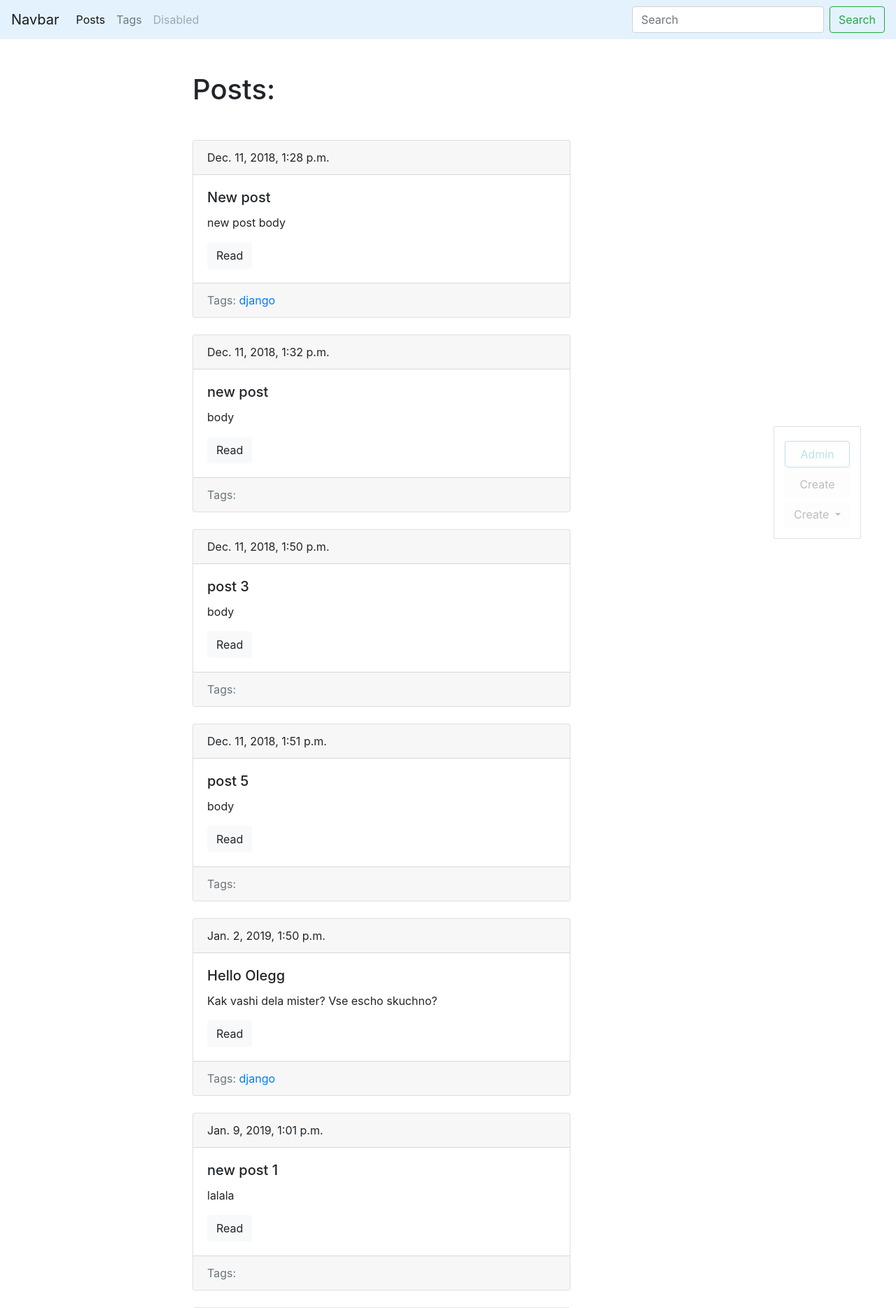
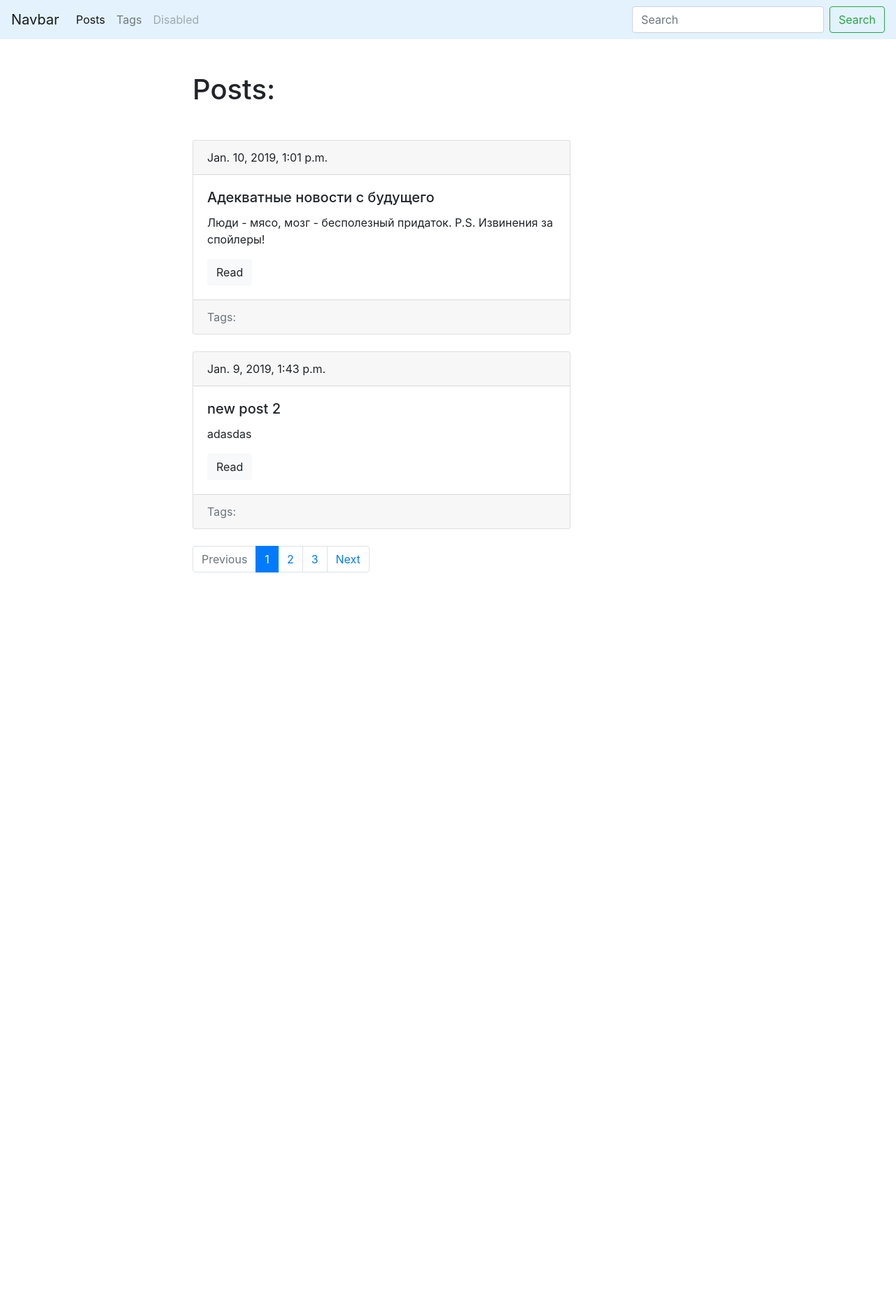
Before and after one commit to Xardkor/Django, a Django app: page /blog/ in a window 1280 px wide. Shown: the top 1869 px of the page at 70% size. After the commit the page ends 818 px from the top, so only its background shows below. Run offline with Django 3.2, Linux system fonts and the light colour scheme; data comes from the database, SQL or seed files in the repository; both versions use the stored data as it was after the commit; some libraries are stand-ins or nearby versions.

Commit message:
this is: a superuser was added, mere mortals were restricted, and pagination was added!!

```diff
--- a/app/blogengine/blog/models.py
+++ b/app/blogengine/blog/models.py
@@ -34,6 +34,10 @@ class Post(models.Model):
     def __str__(self):
         return self.title
 
+    class Meta:
+        ordering = ['-date_pub']
+
+
 class Tag(models.Model):
     title = models.CharField(max_length=50)
     slug = models.SlugField(max_length=50, unique=True)
@@ -49,3 +53,6 @@ class Tag(models.Model):
 
     def __str__(self):
         return '{}'.format(self.title)
+
+    class Meta:
+        ordering = ['title']
--- a/app/blogengine/blog/templates/blog/index.html
+++ b/app/blogengine/blog/templates/blog/index.html
@@ -7,7 +7,7 @@
 
 {% block content %}
     <h1 class="mb-5"> Posts: </h1>
-    {% for post in posts %}
+    {% for post in page_object.object_list %}
         {% include 'blog/includes/post_card_template.html' %}
     {% endfor %}
 {% endblock %}
--- a/app/blogengine/blog/views.py
+++ b/app/blogengine/blog/views.py
@@ -6,12 +6,35 @@ from django.views.generic import View
 from .models import Post, Tag
 from .utils import *
 from .forms import TagForm, PostForm
+from django.contrib.auth.mixins import LoginRequiredMixin
+from django.core.paginator import Paginator
 
 
-def posts_list(requests):
+def posts_list(request):
+    posts = Post.objects.all()
+    paginator = Paginator(posts, 2)
+    page_number = request.GET.get('page', 1)
+    page = paginator.get_page(page_number)
 
-    posts = Post.objects.all()
-    return render(requests, 'blog/index.html', context={'posts': posts})
+    is_paginated = page.has_other_pages()
+
+    if page.has_previous():
+        prev_url = '?page={}'.format(page.previous_page_number())
+    else:
+        prev_url = ''
+    if page.has_next():
+        next_url = '?page={}'.format(page.next_page_number())
+    else:
+        next_url= ''
+
+    context = {
+        'page_object': page,
+        'is_paginated': is_paginated,
+        'next_url': next_url,
+        'prev_url': prev_url
+    }
+
+    return render(request, 'blog/index.html', context=context)
 
 
 class PostDetail(ObjectDetailMixin, View):
@@ -20,20 +43,27 @@ class PostDetail(ObjectDetailMixin, View):
     template = 'blog/post_detail.html'
 
 
-class PostCreate(ObjectCreateMixin, View):
+class PostCreate(LoginRequiredMixin, ObjectCreateMixin, View):
 
     form_model = PostForm
     template = 'blog/post_create_form.html'
+    raise_exception = True
 
-class PostUpdate(ObjectUpdateMixin, View):
+
+class PostUpdate(LoginRequiredMixin, ObjectUpdateMixin, View):
+
     model = Post
     model_form = PostForm
     template = 'blog/post_update_form.html'
+    raise_exception = True
 
-class PostDelete(ObjectDeleteMixin, View):
+
+class PostDelete(LoginRequiredMixin, ObjectDeleteMixin, View):
+
     model = Post
     template = 'blog/post_delete_form.html'
     redirect_url = 'posts_list_url'
+    raise_exception = True
 
 
 def tags_list(request):
@@ -46,26 +76,25 @@ class TagDetail(ObjectDetailMixin, View):
     model = Tag
     template = 'blog/tag_detail.html'
 
-class TagUpdate(ObjectUpdateMixin, View):
+
+class TagUpdate(LoginRequiredMixin, ObjectUpdateMixin, View):
+
     model = Tag
     model_form = TagForm
     template = 'blog/tag_update_form.html'
+    raise_exception = True
 
-class TagDelete(ObjectDeleteMixin, View):
+
+class TagDelete(LoginRequiredMixin, ObjectDeleteMixin, View):
+
     model = Tag
     template = 'blog/tag_delete_form.html'
     redirect_url = 'tags_list_url'
-    # def get(self, request, slug):
-    #     tag = Tag.objects.get(slug__iexact=slug)
-    #     return render(request, 'blog/tag_delete_form.html', context={'tag': tag})
-    #
-    # def post(self, request, slug):
-    #     tag = Tag.objects.get(slug__iexact=slug)
-    #     tag.delete()
-    #     return redirect(reverse('tags_list_url'))
+    raise_exception = True
 
 
-class TagCreate(ObjectCreateMixin, View):
+class TagCreate(LoginRequiredMixin, ObjectCreateMixin, View):
 
     form_model = TagForm
     template = 'blog/tag_create.html'
+    raise_exception = True
--- a/app/blogengine/blogengine/urls.py
+++ b/app/blogengine/blogengine/urls.py
@@ -19,7 +19,11 @@ from django.urls import include
 
 # from.views import hello
 # http://localhost:5000/blog/some-title
+
+from .views import redirect_blog
+
 urlpatterns = [
+    path('', redirect_blog),
     path('admin/', admin.site.urls),
     path("blog/", include('blog.urls'))
 ]
--- a/app/blogengine/blogengine/views.py
+++ b/app/blogengine/blogengine/views.py
@@ -1,4 +1,5 @@
 from django.http import HttpResponse
+from django.shortcuts import redirect
 
-def hello(request):
-    return HttpResponse("<h1>Hello world</h1>")
+def redirect_blog(request):
+    return redirect('posts_list_url', permanent=True)
--- a/app/blogengine/templates/base.html
+++ b/app/blogengine/templates/base.html
@@ -53,14 +53,46 @@
                 {% block content %}
                     There is no any content for you
                 {% endblock %}
+
+                {% if is_paginated %}
+                    <nav aria-label="...">
+                        <ul class="pagination">
+                            <li class="page-item {% if not prev_url %} disabled {% endif %}">
+                                <a class="page-link" href="{{ prev_url }}" tabindex="-1" aria-disabled="true">Previous</a>
+                            </li>
+
+
+                            {% for n in page_object.paginator.page_range %}
+
+                                {% if page_object.number == n %}
+                                    <li class="page-item active" aria-current="page">
+                                        <a class="page-link" href="?page={{ n }}">{{ n }} <span class="sr-only">(current)</span></a>
+                                    </li>
+                                {% elif n > page_object.number|add:-3 and n < page_object.number|add:3 %}
+                                    <li class="page-item">
+                                        <a class="page-link" href="?page={{ n }}">{{ n }}</a>
+                                    </li>
+                                {% endif %}
+                            {% endfor %}
+
+                            <li class="page-item {% if not next_url %} disabled {% endif %}">
+                                <a class="page-link" href="{{ next_url }}" tabindex="-1" aria-disabled="true">Next</a>
+                            </li>
+                        </ul>
+                    </nav>
+
+                {% endif %}
             </div>
         </div>
     </div>
 
-    <div class="admin-panel align-items-center">
-        <a href="/admin" class="btn btn-outline-info">Admin</a>
-        {% block admin-panel %}{% endblock %}
-    </div>
+    {% if request.user.is_authenticated and request.user.is_staff %}
+        <div class="admin-panel align-items-center">
+            <a href="/admin" class="btn btn-outline-info">Admin</a>
+            {% block admin-panel %}{% endblock %}
+        </div>
+    {% endif %}
+
 
 </body>
 </html>
```
Also changed, not shown: app/blogengine/blog/utils.py (line endings or trailing spaces), app/blogengine/db.sqlite3.
